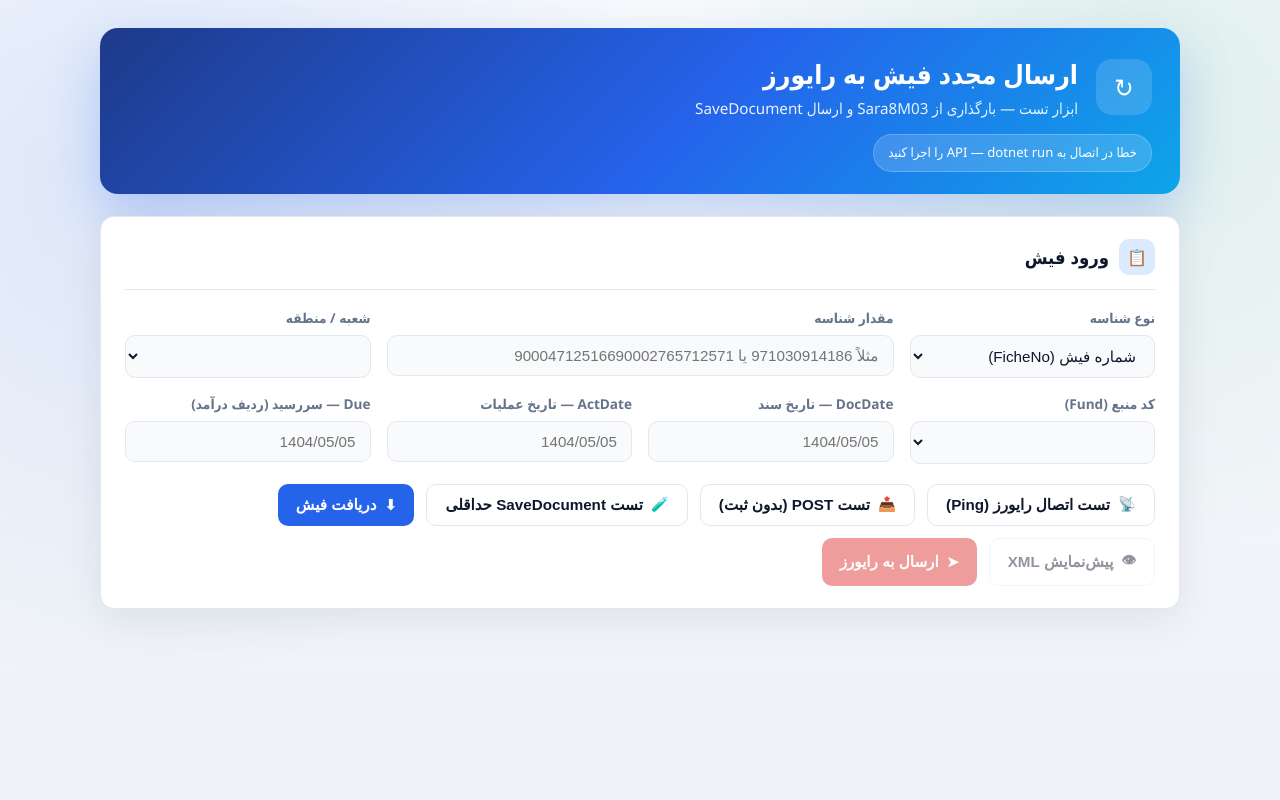
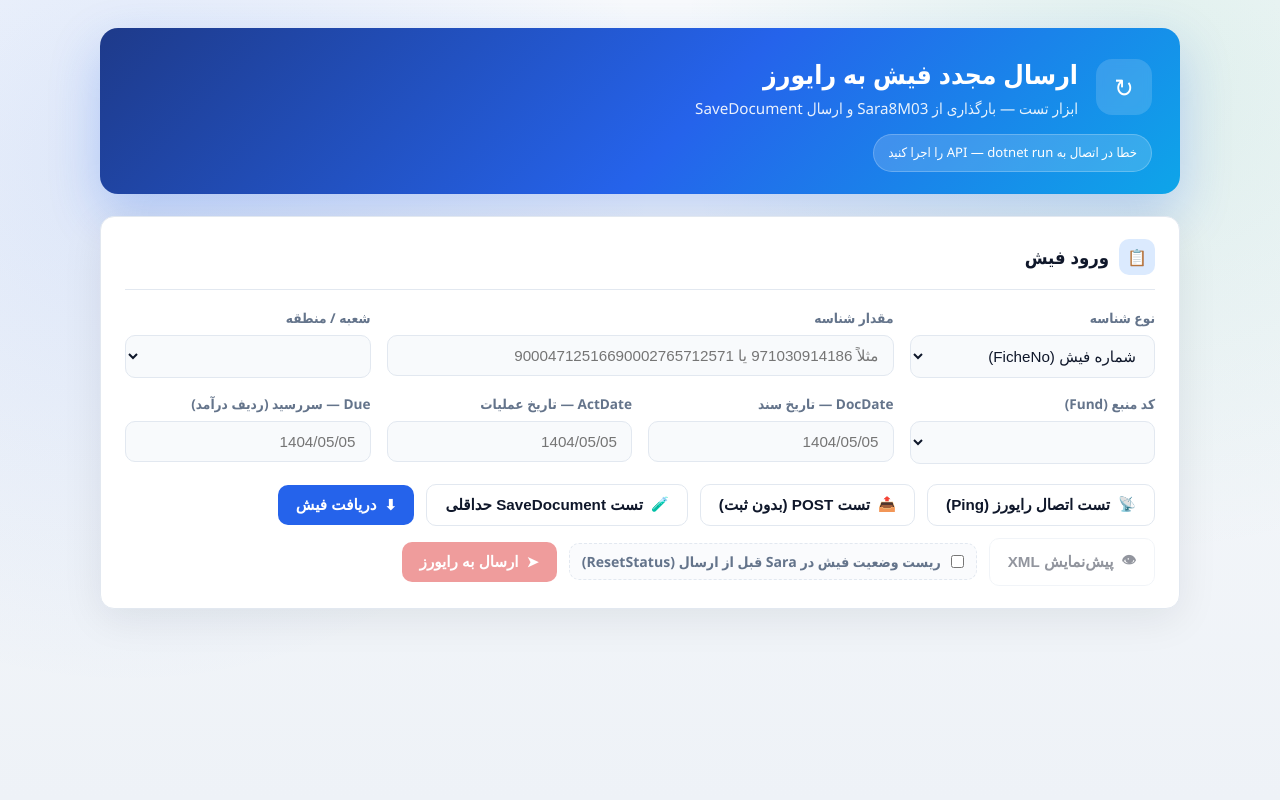
Before and after one commit to sazmanfava854-sudo/test, a web app: page /RayvarzResend/RayvarzResend.Web/wwwroot/index.html in a window 1280 px wide. Run offline with its HTML, style and script files only (its server is not run), Linux system fonts and the light colour scheme; data that the repository does not hold is empty.

Commit message:
fix(send): ResetStatus default false; keep Success when SOAP ok but verify fails
- Bug 12: SendFicheRequest.ResetStatus defaults to false; UI checkbox for explicit opt-in
- Bug 13: Do not flip Success=false when Rayvarz SOAP succeeds but incmdocsys verification fails
- Surface verification gap via Warning + VerifiedInRayvarz instead

Co-authored-by: sazmanfava854-sudo <sazmanfava854-sudo@users.noreply.github.com>

```diff
--- a/RayvarzResend/RayvarzResend.Web/Models/Models.cs
+++ b/RayvarzResend/RayvarzResend.Web/Models/Models.cs
@@ -100,7 +100,8 @@ public class SendFicheRequest
     public string DocDate { get; set; } = "";
     public string ActDate { get; set; } = "";
     public string DueDate { get; set; } = "";
-    public bool ResetStatus { get; set; } = true;
+    /// <summary>ریست EumFicheStatus در Sara — فقط با درخواست صریح (پیش‌فرض خاموش).</summary>
+    public bool ResetStatus { get; set; } = false;
 }
 
 public class SendResultDto
--- a/RayvarzResend/RayvarzResend.Web/wwwroot/css/style.css
+++ b/RayvarzResend/RayvarzResend.Web/wwwroot/css/style.css
@@ -190,6 +190,28 @@ input:focus, select:focus {
   display: flex;
   gap: 12px;
   flex-wrap: wrap;
+  align-items: center;
+}
+
+.reset-status-field {
+  flex-direction: row;
+  align-items: center;
+  gap: 10px;
+  padding: 8px 12px;
+  border: 1px dashed var(--border);
+  border-radius: var(--radius-sm);
+  background: rgba(248, 250, 252, 0.7);
+}
+
+.reset-status-field input[type="checkbox"] {
+  width: auto;
+  padding: 0;
+  margin: 0;
+}
+
+.reset-status-field .field-label {
+  margin: 0;
+  font-size: 0.88rem;
 }
 
 .btn {
--- a/RayvarzResend/RayvarzResend.Web/wwwroot/index.html
+++ b/RayvarzResend/RayvarzResend.Web/wwwroot/index.html
@@ -74,6 +74,10 @@
         <button id="btnPreview" class="btn secondary" disabled>
           <span class="btn-icon">👁</span> پیش‌نمایش XML
         </button>
+        <label class="field reset-status-field">
+          <input id="resetStatus" type="checkbox" />
+          <span class="field-label">ریست وضعیت فیش در Sara قبل از ارسال (ResetStatus)</span>
+        </label>
         <button id="btnSend" class="btn danger" disabled>
           <span class="btn-icon">➤</span> ارسال به رایورز
         </button>
@@ -122,6 +126,6 @@
       <pre id="xmlBox" class="code-block"></pre>
     </section>
   </div>
-  <script src="js/app.js?v=4" defer></script>
+  <script src="js/app.js?v=5" defer></script>
 </body>
 </html>
--- a/RayvarzResend/RayvarzResend.Web/wwwroot/js/app.js
+++ b/RayvarzResend/RayvarzResend.Web/wwwroot/js/app.js
@@ -64,7 +64,7 @@ function applyFicheDatesToForm(f) {
   $('dueDate').value = formatShamsiInput(f.rayvarzDueDate);
 }
 
-function getPayload(resetStatus) {
+function getPayload() {
   return {
     fiche: currentFiche,
     branch: parseInt($('branch').value),
@@ -72,7 +72,7 @@ function getPayload(resetStatus) {
     docDate: $('docDate').value,
     actDate: $('actDate').value,
     dueDate: $('dueDate').value,
-    resetStatus: !!resetStatus
+    resetStatus: $('resetStatus')?.checked === true
   };
 }
 
@@ -373,7 +373,7 @@ function setupEventHandlers() {
     const res = await fetch('/api/fiche/preview', {
       method: 'POST',
       headers: { 'Content-Type': 'application/json' },
-      body: JSON.stringify(getPayload(false))
+      body: JSON.stringify(getPayload())
     });
     const data = await parseJsonResponse(res);
     if (!res.ok) throw new Error(data.error || data.detail || data.title || `خطا (HTTP ${res.status})`);
@@ -397,7 +397,7 @@ function setupEventHandlers() {
     const res = await fetch('/api/fiche/send', {
       method: 'POST',
       headers: { 'Content-Type': 'application/json' },
-      body: JSON.stringify(getPayload(true))
+      body: JSON.stringify(getPayload())
     });
     const data = await parseJsonResponse(res);
     if (!res.ok) throw new Error(data.error || data.detail || data.title || `خطا (HTTP ${res.status})`);
@@ -408,7 +408,7 @@ function setupEventHandlers() {
     if (data.dryRun) {
       alert('توجه: DryRun فعال است — چیزی به رایورز ارسال نشد، فقط XML ساخته شد.');
     } else if (data.success && data.verifiedInRayvarz === false) {
-      alert('هشدار: ارسال تأیید نشد — فیش در incmdocsys نیست. پاسخ SOAP و DocNotSent را ببینید.');
+      alert('هشدار: SOAP موفق بود ولی ثبت در incmdocsys تأیید نشد. پاسخ SOAP و DocNotSent را ببینید.');
     } else if (!data.success) {
       alert('ارسال ناموفق — Message و پاسخ SOAP را بررسی کنید.');
     } else if (data.success && data.verifiedInRayvarz) {
```
Also changed, not shown: RayvarzResend/RayvarzResend.Web/Program.cs (+5 -9 lines), RayvarzResend/RayvarzResend.Web/Services/SendResultVerification.cs (added, +12 -0 lines).
